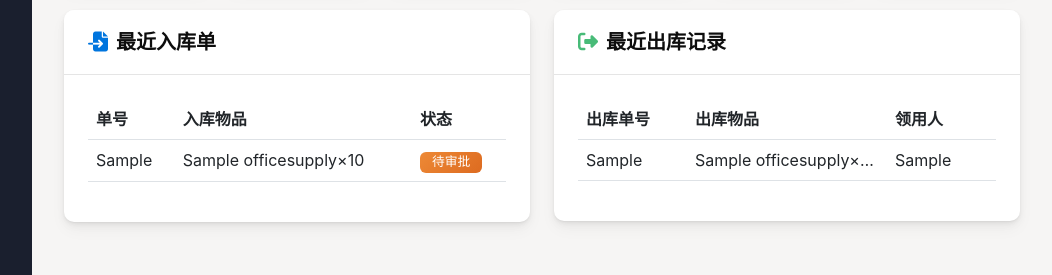
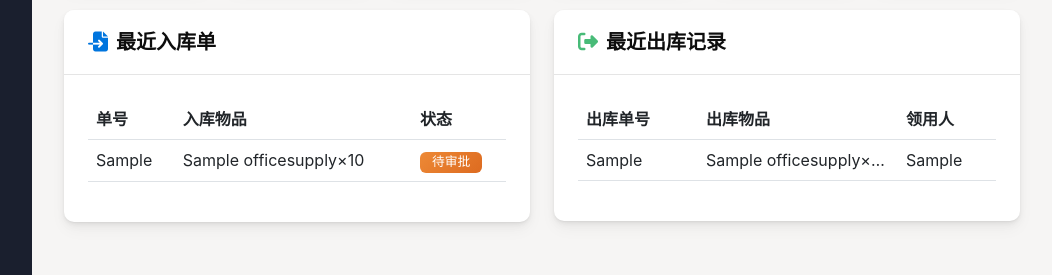
Before and after one commit to eavia/office_supplies_system, a Django app: page / in a window 1280 px wide. Shown: the part 525-800 px from the top of the page, without its empty margins (228-1280 px from the left). Run offline with Django 5.2, Linux system fonts and the light colour scheme; a user stored in the database is signed in; tables that the repository leaves empty hold one stand-in row (values such as "Sample post").

Commit message:
fix: 出库单号列固定宽度溢出截断

```diff
--- a/inventory/templates/inventory/home.html
+++ b/inventory/templates/inventory/home.html
@@ -188,7 +188,7 @@
                     <table class="table table-hover" style="table-layout:fixed">
                         <thead>
                             <tr>
-                                <th>出库单号</th>
+                                <th style="width:120px">出库单号</th>
                                 <th style="width:200px">出库物品</th>
                                 <th>领用人</th>
                             </tr>
@@ -196,7 +196,7 @@
                         <tbody>
                             {% for out in recent_outs %}
                             <tr onclick="window.location='{% url 'stockout_detail' out.pk %}'" style="cursor:pointer;">
-                                <td>{{ out.record_no }}</td>
+                                <td style="white-space:nowrap;overflow:hidden;text-overflow:ellipsis;" title="{{ out.record_no }}">{{ out.record_no }}</td>
                                 <td style="white-space:nowrap;overflow:hidden;text-overflow:ellipsis;" title="{% for item in out.items.all %}{{ item.supply.name }}×{{ item.quantity }}{{ item.supply.unit }}{% if not forloop.last %}，{% endif %}{% endfor %}">
                                     {% for item in out.items.all %}{{ item.supply.name }}×{{ item.quantity }}{{ item.supply.unit }}{% if not forloop.last %}，{% endif %}{% endfor %}
                                 </td>
```
